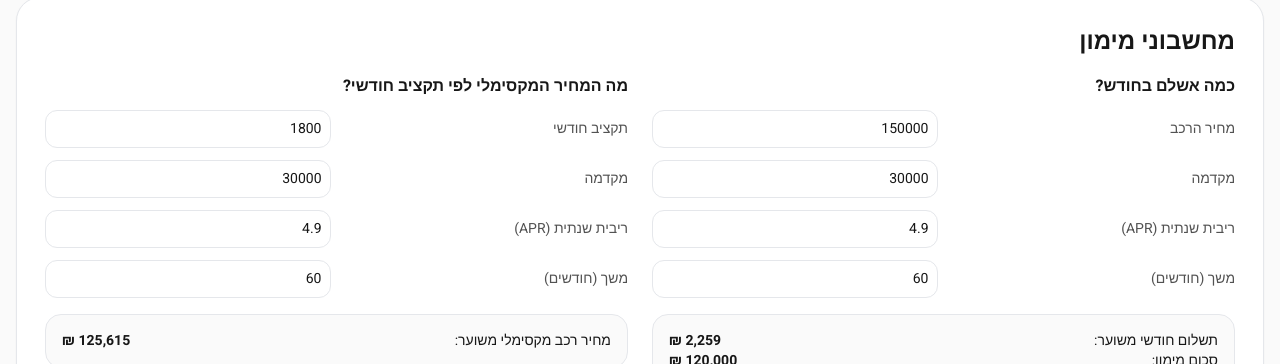
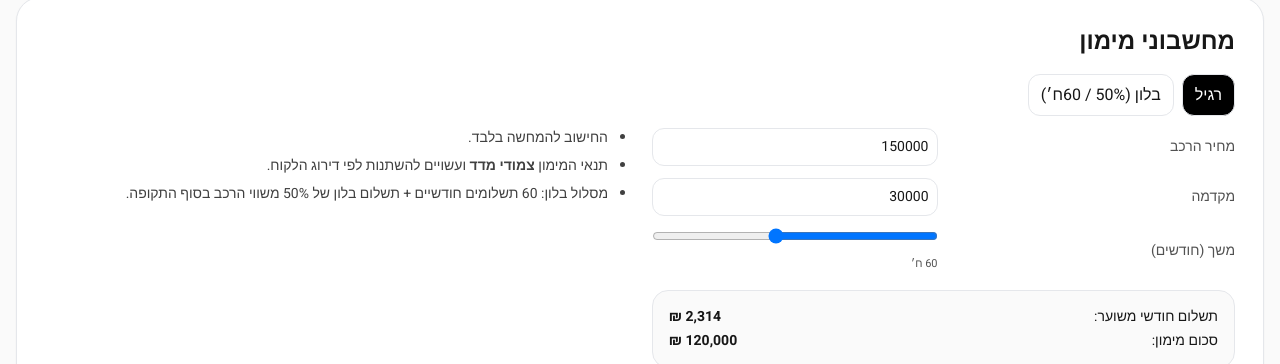
Before and after one commit to yakirba11-droid/-, a React (Vite) app: page / in a window 1280 px wide. Shown: the part 588-952 px from the top of the page. Built offline with nearby package versions, Linux system fonts and the light colour scheme.

Commit message:
Update FinanceCalculator.jsx

```diff
--- a/src/components/FinanceCalculator.jsx
+++ b/src/components/FinanceCalculator.jsx
@@ -1,89 +1,79 @@
 import React, { useMemo, useState } from "react"
 
-const fmt = (n) =>
-  isFinite(n) ? n.toLocaleString("he-IL", { style: "currency", currency: "ILS", maximumFractionDigits: 0 }) : "—"
+// קבועים פנימיים (לא מוצגים באתר)
+const APR_DEFAULT = 5.9;    // צמוד מדד
+const MONTHS_DEFAULT = 60;
+const BALLOON_FRAC = 0.5;   // 50% בלון
+
+const fmt = (n) => isFinite(n) ? n.toLocaleString("he-IL", { style: "currency", currency: "ILS", maximumFractionDigits: 0 }) : "—"
+
+function monthlyPayment({ price, down = 0, months = MONTHS_DEFAULT, plan = 'standard', apr = APR_DEFAULT }) {
+  const P0 = Math.max(0, Number(price || 0) - Number(down || 0));
+  const r = (apr / 100) / 12;
+  if (months <= 0) return 0;
+
+  if (plan === 'balloon') {
+    const F = BALLOON_FRAC * Number(price || 0);
+    if (r === 0) return (P0 - F) / months;
+    const den = 1 - Math.pow(1 + r, -months);
+    return (r * (P0 - F / Math.pow(1 + r, months))) / den;
+  } else {
+    if (r === 0) return P0 / months;
+    return (P0 * r) / (1 - Math.pow(1 + r, -months));
+  }
+}
 
 export default function FinanceCalculator() {
-  // מחשבון 1: כמה אשלם בחודש?
+  const [plan, setPlan] = useState('standard') // 'standard' | 'balloon'
   const [price, setPrice] = useState(150000)
   const [down, setDown] = useState(30000)
-  const [apr, setApr] = useState(4.9) // ריבית שנתית באחוזים
-  const [months, setMonths] = useState(60)
-
-  // מחשבון 2: מה תקציב הרכב לפי תשלום חודשי?
-  const [budgetMonthly, setBudgetMonthly] = useState(1800)
-  const [budgetDown, setBudgetDown] = useState(30000)
-  const [budgetApr, setBudgetApr] = useState(4.9)
-  const [budgetMonths, setBudgetMonths] = useState(60)
+  const [months, setMonths] = useState(60)     // רגיל בלבד; בלון = 60
 
   const monthPay = useMemo(() => {
-    const P = Math.max(0, price - down)
-    const r = (apr / 100) / 12
-    const n = months
-    if (P <= 0) return 0
-    if (r === 0) return P / n
-    return (P * r) / (1 - Math.pow(1 + r, -n))
-  }, [price, down, apr, months])
+    const m = plan === 'balloon' ? 60 : months
+    return monthlyPayment({ price, down, months: m, plan })
+  }, [price, down, months, plan])
 
-  const maxCarByBudget = useMemo(() => {
-    const pay = Math.max(0, budgetMonthly)
-    const r = (budgetApr / 100) / 12
-    const n = budgetMonths
-    const principal = r === 0 ? (pay * n) : (pay * (1 - Math.pow(1 + r, -n)) / r)
-    return Math.max(0, principal + budgetDown)
-  }, [budgetMonthly, budgetDown, budgetApr, budgetMonths])
+  const financed = Math.max(0, price - down)
+  const balloonEnd = plan === 'balloon' ? Math.round(price * BALLOON_FRAC) : 0
 
   return (
     <div className="rounded-3xl border bg-white p-5 md:p-7 shadow-sm">
       <h3 className="text-2xl font-extrabold mb-4">מחשבוני מימון</h3>
 
-      {/* מחשבון 1 */}
+      <div className="mb-3">
+        <div className="inline-flex gap-2">
+          <button className={`rounded-xl px-3 py-2 border ${plan==='standard' ? 'bg-black text-white' : ''}`} onClick={() => setPlan('standard')} type="button">רגיל</button>
+          <button className={`rounded-xl px-3 py-2 border ${plan==='balloon' ? 'bg-black text-white' : ''}`} onClick={() => setPlan('balloon')} type="button">בלון (50% / 60ח׳)</button>
+        </div>
+      </div>
+
       <div className="grid md:grid-cols-2 gap-6">
         <div>
-          <h4 className="font-bold mb-3">כמה אשלם בחודש?</h4>
           <div className="space-y-3 text-sm">
-            <Row label="מחיר הרכב">
-              <NumberInput value={price} onChange={setPrice} min={0} step={1000} />
-            </Row>
-            <Row label="מקדמה">
-              <NumberInput value={down} onChange={setDown} min={0} max={price} step={1000} />
-            </Row>
-            <Row label="ריבית שנתית (APR)">
-              <NumberInput value={apr} onChange={setApr} min={0} max={20} step={0.1} />
-            </Row>
-            <Row label="משך (חודשים)">
-              <NumberInput value={months} onChange={setMonths} min={12} max={96} step={12} />
+            <Row label="מחיר הרכב"><NumberInput value={price} onChange={setPrice} min={0} step={1000} /></Row>
+            <Row label="מקדמה"><NumberInput value={down} onChange={setDown} min={0} max={price} step={1000} /></Row>
+            <Row label={`משך (חודשים)${plan==='balloon' ? ' — קבוע 60' : ''}`}>
+              <input type="range" min={12} max={96} step={12} disabled={plan==='balloon'} value={months} onChange={(e)=>setMonths(parseInt(e.target.value))} className="w-full" />
+              <div className="text-[11px] text-neutral-600 mt-1">{plan==='balloon' ? 60 : months} ח׳</div>
             </Row>
           </div>
-          <div className="mt-4 bg-neutral-50 rounded-2xl border p-4 text-sm">
+
+          <div className="mt-4 bg-neutral-50 rounded-2xl border p-4 text-sm space-y-1">
             <div className="flex items-center justify-between"><span>תשלום חודשי משוער:</span><strong>{fmt(monthPay)}</strong></div>
-            <div className="flex items-center justify-between"><span>סכום מימון:</span><strong>{fmt(Math.max(0, price - down))}</strong></div>
-            <div className="flex items-center justify-between"><span>סה״כ ריבית (בקירוב):</span>
-              <strong>{fmt(monthPay * months - Math.max(0, price - down))}</strong>
-            </div>
+            <div className="flex items-center justify-between"><span>סכום מימון:</span><strong>{fmt(financed)}</strong></div>
+            {plan==='balloon' && (
+              <div className="flex items-center justify-between"><span>תשלום בלון בסוף תקופה (50%):</span><strong>{fmt(balloonEnd)}</strong></div>
+            )}
           </div>
         </div>
 
-        {/* מחשבון 2 */}
-        <div>
-          <h4 className="font-bold mb-3">מה המחיר המקסימלי לפי תקציב חודשי?</h4>
-          <div className="space-y-3 text-sm">
-            <Row label="תקציב חודשי">
-              <NumberInput value={budgetMonthly} onChange={setBudgetMonthly} min={0} step={100} />
-            </Row>
-            <Row label="מקדמה">
-              <NumberInput value={budgetDown} onChange={setBudgetDown} min={0} step={1000} />
-            </Row>
-            <Row label="ריבית שנתית (APR)">
-              <NumberInput value={budgetApr} onChange={setBudgetApr} min={0} max={20} step={0.1} />
-            </Row>
-            <Row label="משך (חודשים)">
-              <NumberInput value={budgetMonths} onChange={setBudgetMonths} min={12} max={96} step={12} />
-            </Row>
-          </div>
-          <div className="mt-4 bg-neutral-50 rounded-2xl border p-4 text-sm">
-            <div className="flex items-center justify-between"><span>מחיר רכב מקסימלי משוער:</span><strong>{fmt(maxCarByBudget)}</strong></div>
-          </div>
+        <div className="text-sm text-neutral-700">
+          <ul className="list-disc pr-5 space-y-2">
+            <li>החישוב להמחשה בלבד.</li>
+            <li>תנאי המימון <strong>צמודי מדד</strong> ועשויים להשתנות לפי דירוג הלקוח.</li>
+            <li>מסלול בלון: 60 תשלומים חודשיים + תשלום בלון של 50% משווי הרכב בסוף התקופה.</li>
+          </ul>
         </div>
       </div>
     </div>
@@ -100,13 +90,5 @@ function Row({ label, children }) {
 }
 
 function NumberInput({ value, onChange, ...rest }) {
-  return (
-    <input
-      type="number"
-      className="w-full border rounded-xl p-2"
-      value={value}
-      onChange={(e) => onChange(Number(e.target.value))}
-      {...rest}
-    />
-  )
+  return <input type="number" className="w-full border rounded-xl p-2" value={value} onChange={(e) => onChange(Number(e.target.value))} {...rest} />
 }
```
